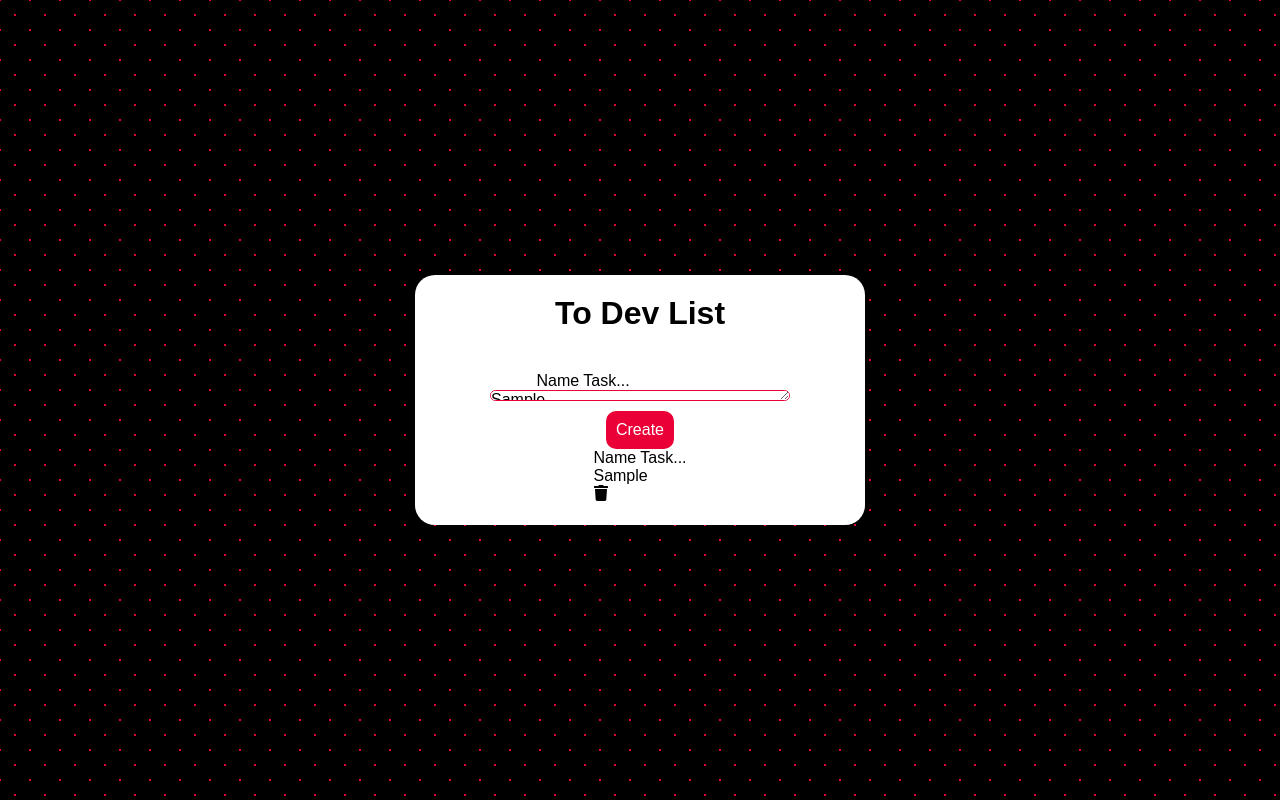
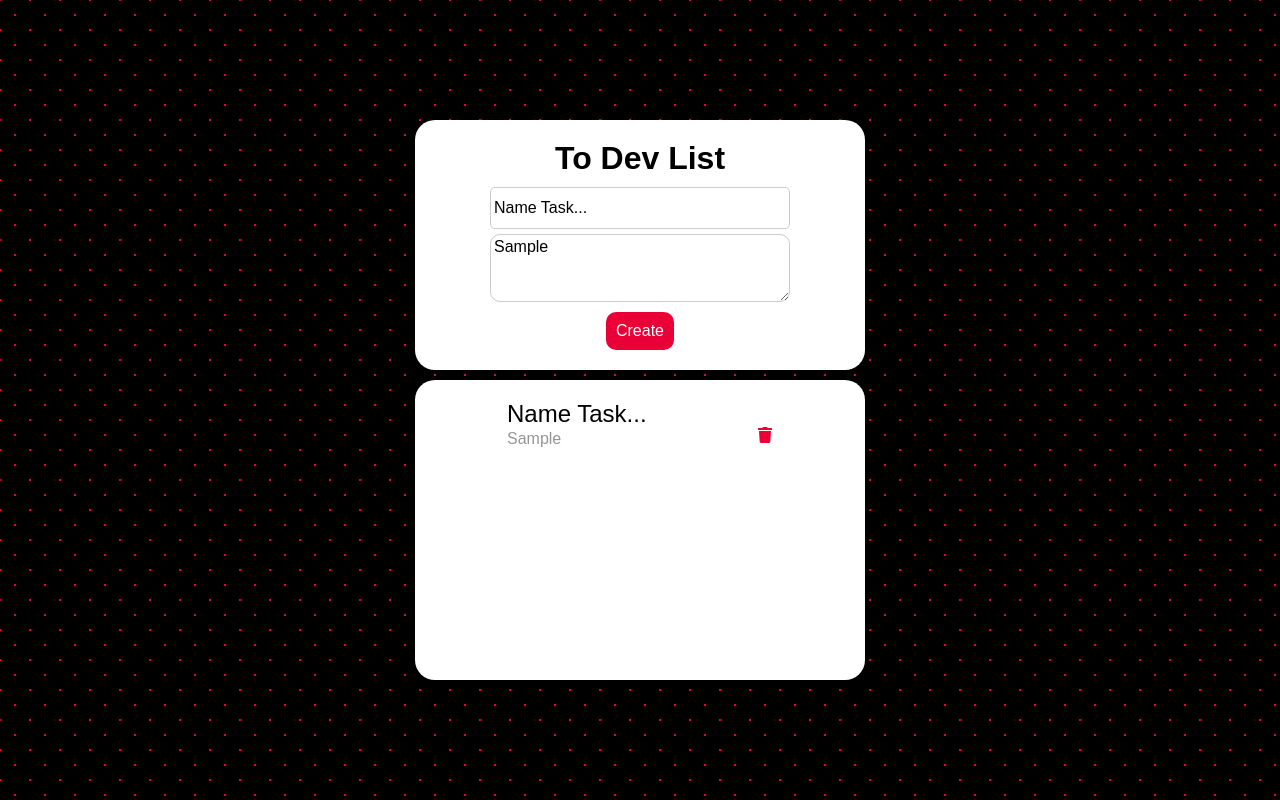
Before and after one commit to Frasato/to-do-list-ReactJS, a React (Create React App) app: page / in a window 1280 px wide. Both pictures are taken after typing "Sample" into the empty fields and a click on the button "Create". Built offline with nearby package versions, Linux system fonts and the light colour scheme.

Commit message:
create styles from all elements

```diff
--- a/src/App.js
+++ b/src/App.js
@@ -41,6 +41,7 @@ export default function App() {
         <input type="text" placeholder="Task name..." value={name} onChange={handleNameTask}/>
         <textarea value={description} onChange={handleDescription}></textarea>
         <button onClick={createTask} className="create-button">Create</button>
+      </div>
       <div className="container-task">
           {tasks.map((itemTask, id)=>{
             return(
@@ -49,6 +50,5 @@ export default function App() {
           })}
         </div>
     </div>
-    </div>
   );
 }
--- a/src/components/Task/Task.js
+++ b/src/components/Task/Task.js
@@ -1,13 +1,16 @@
 import { FaTrash } from "react-icons/fa";
+import './task.css';
 
 export default function Task(props){
     return(
-        <div>
-            <div>
-                <h1>{props.nameTask}</h1>
-                <p>{props.description}</p>
+        <div className="body-task">
+            <div className="task">
+                <div>
+                    <h1>{props.nameTask}</h1>
+                    <p>{props.description}</p>
+                </div>
+                <FaTrash onClick={props.deleteTask} className="icon"/>
             </div>
-            <FaTrash onClick={props.deleteTask}/>
         </div>
     );
 }
--- /dev/null
+++ b/src/components/Task/task.css
@@ -0,0 +1,31 @@
+@import url('../../styles/var.css');
+
+div.body-task{
+    display: flex;
+    justify-content: center;
+}
+
+div.task{
+    width: 500px;
+    display: flex;
+    justify-content: center;
+    align-items: center;
+    margin-bottom: 8%;
+}
+
+div.task > div > h1{
+    font-size: 1.5em;
+    margin-bottom: 2px;
+}
+
+div.task > div > p{
+    color: rgb(150, 150, 150);
+    width: 250px;
+    height: 40px;
+    word-break: break-word;
+}
+
+.icon{
+    color: var(--primary-pink);
+    cursor: pointer;
+}
--- a/src/styles/app.css
+++ b/src/styles/app.css
@@ -8,6 +8,7 @@ div.body{
     background-position: 0 0,15px 15px;
     height: 100vh;
     display: flex;
+    flex-direction: column;
     align-items: center;
     justify-content: center;
 }
@@ -18,24 +19,35 @@ div.container-header{
     border-radius: 20px;
     height: 250px;
     width: 450px;
+    margin-bottom: 10px;
     display: flex;
     flex-direction: column;
     justify-content: center;
     align-items: center;
 }
 
+div.container-header > input{
+    border: 1px solid rgb(204, 204, 204);
+    height: 70px;
+    width: 300px;
+    border-radius: 5px;
+    margin-bottom: 5px;
+    padding: 3px;
+}
+
 h1.title{
     font-size: 2em;
     font-weight: 700;
-    margin-bottom: 40px;
+    margin-bottom: 10px;
 }
 
 textarea{
-    border: 1px solid var(--primary-pink);
+    border: 1px solid rgb(204, 204, 204);
     height: 120px;
     width: 300px;
     border-radius: 10px;
     margin-bottom: 10px;
+    padding: 3px;
 }
 
 button.create-button{
@@ -45,3 +57,16 @@ button.create-button{
     border-radius: 10px;
     cursor: pointer;
 }
+
+div.container-task{
+    background-color: white;
+    padding: 20px;
+    border-radius: 20px;
+    height: 300px;
+    width: 450px;
+    overflow: auto;
+}
+
+::-webkit-scrollbar{
+    display: none;
+}
```
Lines whose indentation alone changed are shown as unchanged.
